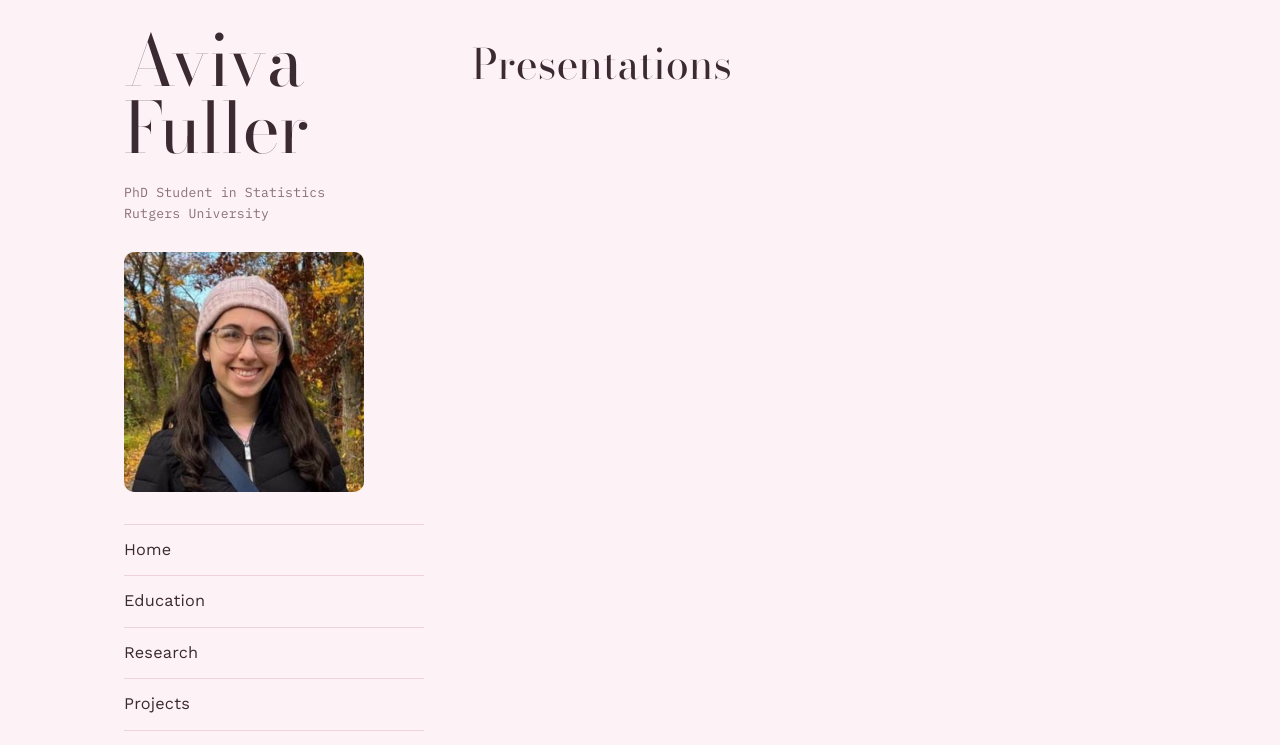
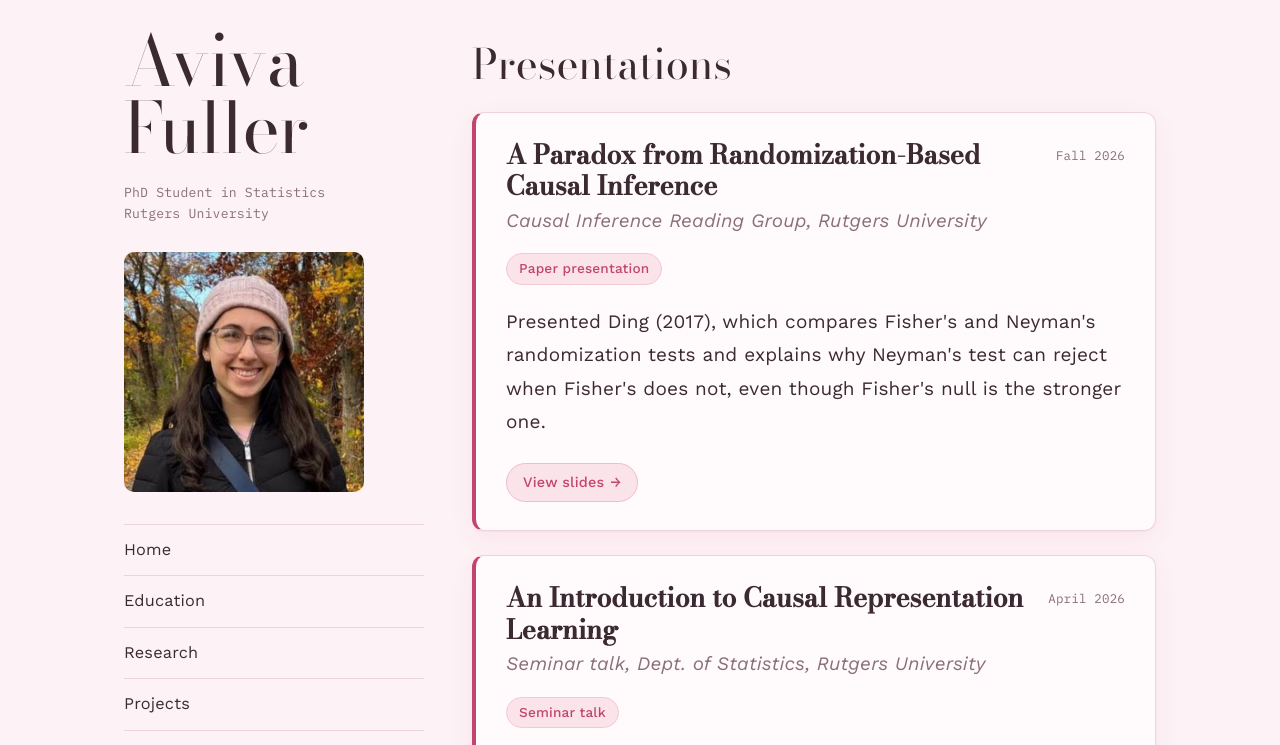
Before and after one commit to avivajfuller/avivajfuller.github.io, a plain HTML site: page index.html in a window 1280 px wide. Both pictures are taken after a click on the link "Presentations". Shown: the top 745 px of the page. Drawn offline with nearby package versions, Linux system fonts and the light colour scheme.

Commit message:
Add presentations with slides and link Ding talk from reading course
Co-Authored-By: Claude Opus 5.5 <noreply@anthropic.com>

```diff
--- a/index.html
+++ b/index.html
@@ -150,7 +150,36 @@
 
       <section id="presentations">
         <h2>Presentations</h2>
-        <!-- Add presentations here -->
+
+        <a class="entry" href="presentations/ding-paradox.pdf" target="_blank" rel="noopener">
+          <header class="entry-head">
+            <div>
+              <h3 class="entry-title">A Paradox from Randomization-Based Causal Inference</h3>
+              <p class="entry-sub">Causal Inference Reading Group, Rutgers University</p>
+            </div>
+            <p class="entry-meta"><span>Fall 2026</span></p>
+          </header>
+          <ul class="highlights">
+            <li>Paper presentation</li>
+          </ul>
+          <p class="entry-summary">Presented Ding (2017), which compares Fisher's and Neyman's randomization tests and explains why Neyman's test can reject when Fisher's does not, even though Fisher's null is the stronger one.</p>
+          <span class="see-more">View slides <span aria-hidden="true">→</span></span>
+        </a>
+
+        <a class="entry" href="presentations/causal-representation-learning.pdf" target="_blank" rel="noopener">
+          <header class="entry-head">
+            <div>
+              <h3 class="entry-title">An Introduction to Causal Representation Learning</h3>
+              <p class="entry-sub">Seminar talk, Dept. of Statistics, Rutgers University</p>
+            </div>
+            <p class="entry-meta"><span>April 2026</span></p>
+          </header>
+          <ul class="highlights">
+            <li>Seminar talk</li>
+          </ul>
+          <p class="entry-summary">An introduction to causal representation learning, based on Moran and Aragam (2026), &ldquo;Towards Interpretable Deep Generative Models via Causal Representation Learning,&rdquo; and Zhang et al. (2023).</p>
+          <span class="see-more">View slides <span aria-hidden="true">→</span></span>
+        </a>
       </section>
 
       <section id="awards">
```
Also changed, not shown: research/causal-inference-reading.html (+1 -2 lines), 2 other files.
